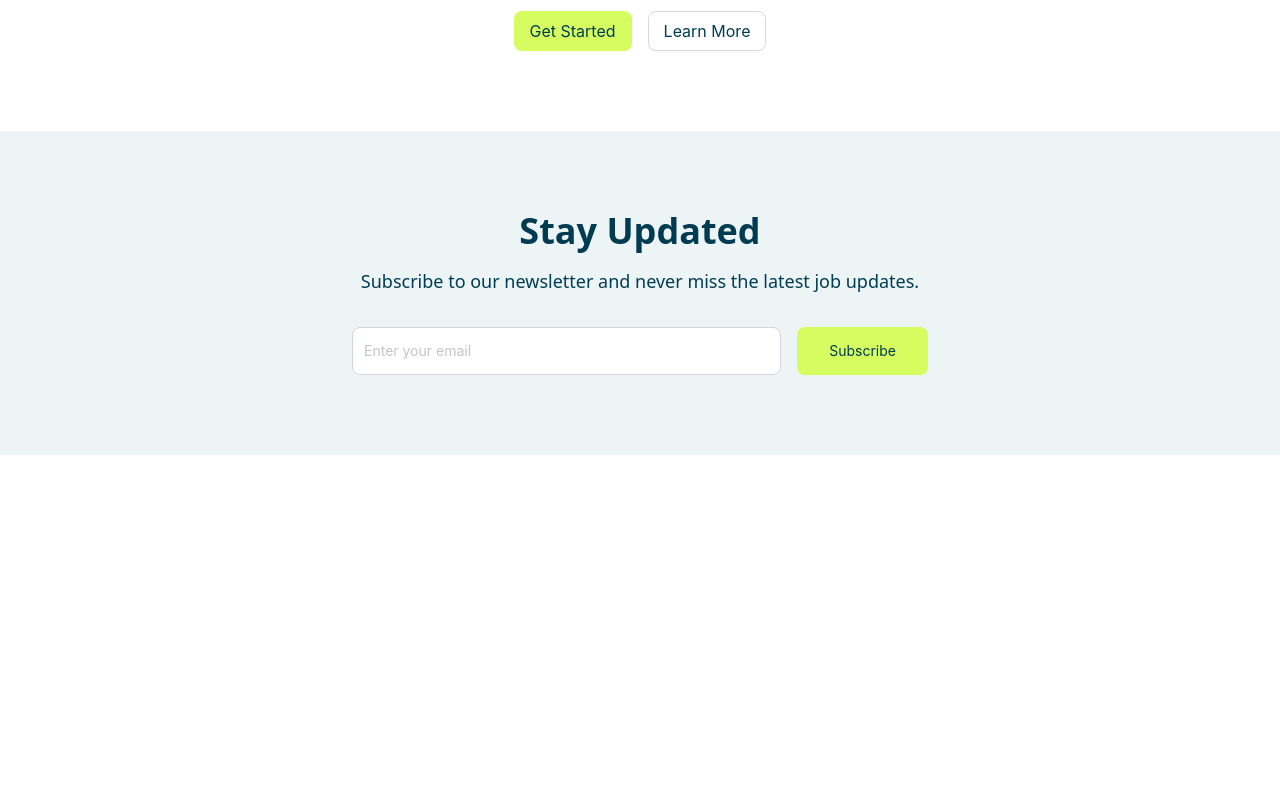
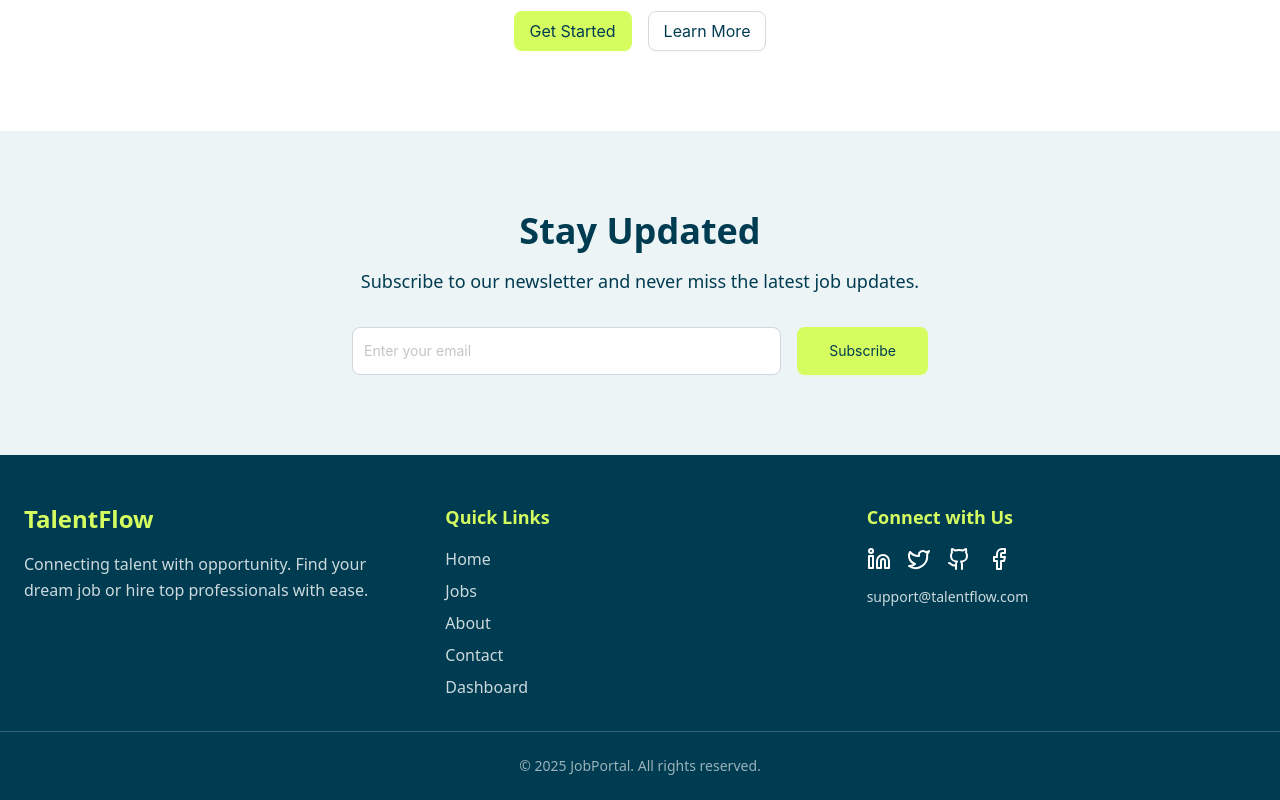
Before and after one commit to ArunRoy404/Talent-Flow, a Next.js app: page / in a window 1280 px wide. Shown: the part 2779-3579 px from the top of the page. Before the commit the page ends 3314 px from the top, so only its background shows below. Built offline with nearby package versions, Linux system fonts and the light colour scheme; what @ant-design/nextjs-registry would draw is missing.

Commit message:
feat: Footer added

```diff
--- a/src/app/layout.js
+++ b/src/app/layout.js
@@ -3,6 +3,7 @@ import "./globals.css";
 import { AntdRegistry } from '@ant-design/nextjs-registry';
 import Navbar from "@/components/Navbar/Navbar";
 import { ConfigProvider } from "antd";
+import Footer from "@/components/Footer/Footer";
 
 const geistSans = Geist({
   variable: "--font-geist-sans",
@@ -39,8 +40,11 @@ export default function RootLayout({ children }) {
             },
           }}
         >
-          <Navbar />
-          <AntdRegistry>{children}</AntdRegistry>
+          <AntdRegistry>
+            <Navbar />
+            {children}
+            <Footer />
+          </AntdRegistry>
         </ConfigProvider>
       </body>
     </html>
--- a/src/app/page.js
+++ b/src/app/page.js
@@ -8,7 +8,7 @@ import TrendingJobs from "@/sections/TrendingJobs";
 
 export default function Home() {
   return (
-    <main className="py-20">
+    <main className="pt-20">
       <Hero/>
       <TrendingJobs/>
       <Features/>
--- /dev/null
+++ b/src/components/Footer/Footer.jsx
@@ -0,0 +1,63 @@
+import Link from "next/link";
+import { Linkedin, Twitter, Github, Facebook } from "lucide-react";
+
+const navLinks = [
+  { href: "/", label: "Home" },
+  { href: "/jobs", label: "Jobs" },
+  { href: "/about", label: "About" },
+  { href: "/contact", label: "Contact" },
+  { href: "/dashboard", label: "Dashboard" },
+];
+
+export default function Footer() {
+  return (
+    <footer className="bg-secondary text-white pt-12 pb-6">
+      <div className="container mx-auto px-6 grid md:grid-cols-3 gap-8">
+        {/* Brand & Description */}
+        <div>
+          <h2 className="text-2xl font-bold text-primary mb-4">TalentFlow</h2>
+          <p className="text-white/80 leading-relaxed">
+            Connecting talent with opportunity. Find your dream job or hire top
+            professionals with ease.
+          </p>
+        </div>
+
+        {/* Navigation */}
+        <div>
+          <h3 className="text-lg font-semibold text-primary mb-4">Quick Links</h3>
+          <ul className="flex flex-col gap-2">
+            {navLinks.map((link) => (
+              <li key={link.href}>
+                <Link
+                  href={link.href}
+                  className="text-white/80 hover:text-primary transition-colors"
+                >
+                  {link.label}
+                </Link>
+              </li>
+            ))}
+          </ul>
+        </div>
+
+        {/* Social & Contact */}
+        <div>
+          <h3 className="text-lg font-semibold text-primary mb-4">Connect with Us</h3>
+          <div className="flex gap-4 mb-4">
+            <Linkedin className="w-6 h-6 hover:text-primary transition-colors cursor-pointer" />
+            <Twitter className="w-6 h-6 hover:text-primary transition-colors cursor-pointer" />
+            <Github className="w-6 h-6 hover:text-primary transition-colors cursor-pointer" />
+            <Facebook className="w-6 h-6 hover:text-primary transition-colors cursor-pointer" />
+          </div>
+          <p className="text-white/80 text-sm">
+            support@talentflow.com
+          </p>
+        </div>
+      </div>
+
+      {/* Bottom copyright */}
+      <div className="mt-8 border-t border-white/20 pt-6 text-center text-white/60 text-sm">
+        © {new Date().getFullYear()} JobPortal. All rights reserved.
+      </div>
+    </footer>
+  );
+}
```
